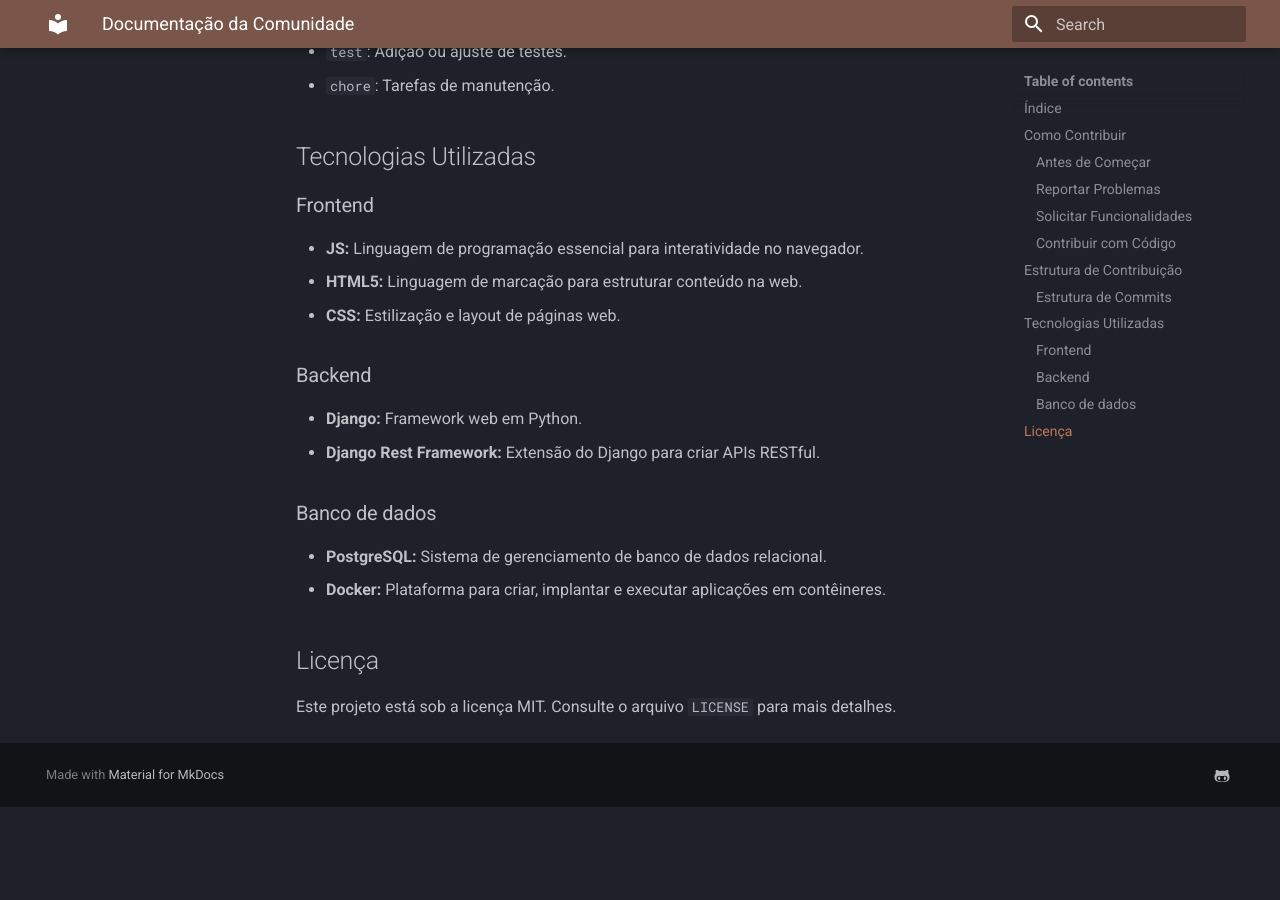
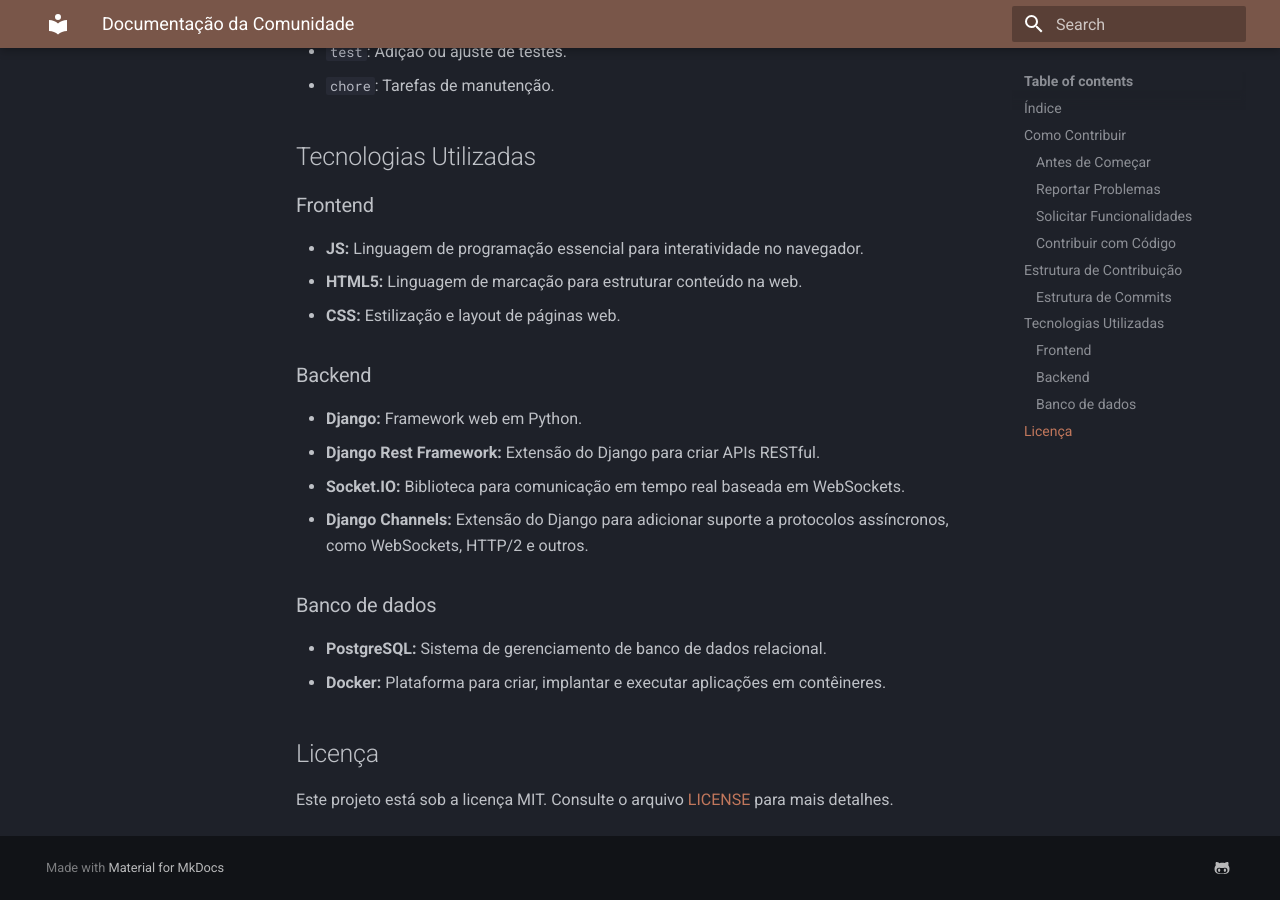
Before and after one commit to unb-mds/2024-2-Squad04, an MkDocs documentation site: the page built from DOCS/contribution.md, in a window 1280 px wide and 900 px high, scrolled down 1819 px. Built offline with MkDocs 1.6.1 and Material for MkDocs 9.7.7, drawn with Linux system fonts in a browser that asks for light colours; before the commit the page ends 2626 px from its top, so only the background shows below that; some of the changed lines change nothing that is shown.

Commit message:
<docs>[DOCS]:<Update no contribution.md>
Co-Authored-By: João Nascimento <jmpn2004@gmail.com>

```diff
--- a/DOCS/contrubution.md
+++ b/DOCS/contribution.md
@@ -12,7 +12,7 @@
 3. [Tecnologias Utilizadas](#tecnologias-utilizadas)
     - [Frontend](#frontend)
     - [Backend](#backend)
-    - [Banco de dados](#database)
+    - [Banco de dados](#banco-de-dados)
 4. [Licença](#licença)
 
 ## Como Contribuir
@@ -68,6 +68,8 @@
 ### Backend
 - **Django:** Framework web em Python.
 - **Django Rest Framework:** Extensão do Django para criar APIs RESTful.
+- **Socket.IO:** Biblioteca para comunicação em tempo real baseada em WebSockets.
+- **Django Channels:** Extensão do Django para adicionar suporte a protocolos assíncronos, como WebSockets, HTTP/2 e outros.
 
 ### Banco de dados
 - **PostgreSQL:** Sistema de gerenciamento de banco de dados relacional.
@@ -75,4 +77,4 @@
 
 ## Licença
 
-Este projeto está sob a licença MIT. Consulte o arquivo `LICENSE` para mais detalhes.
+Este projeto está sob a licença MIT. Consulte o arquivo [LICENSE](../LICENSE) para mais detalhes.
```
